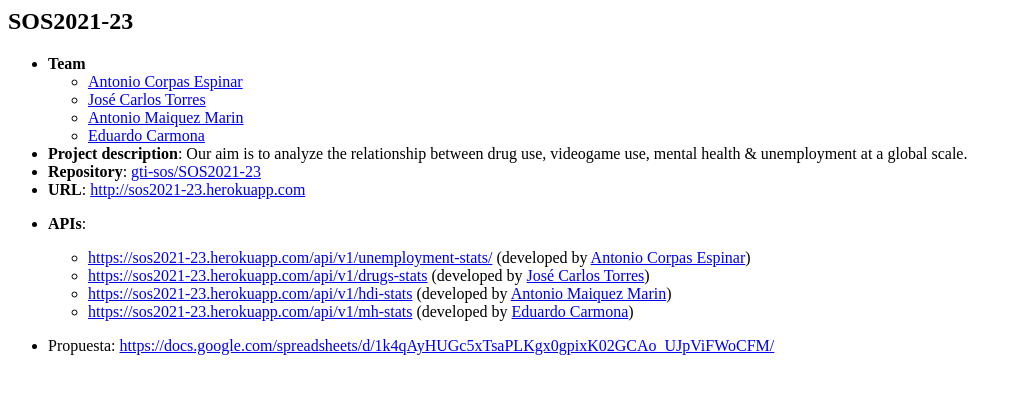
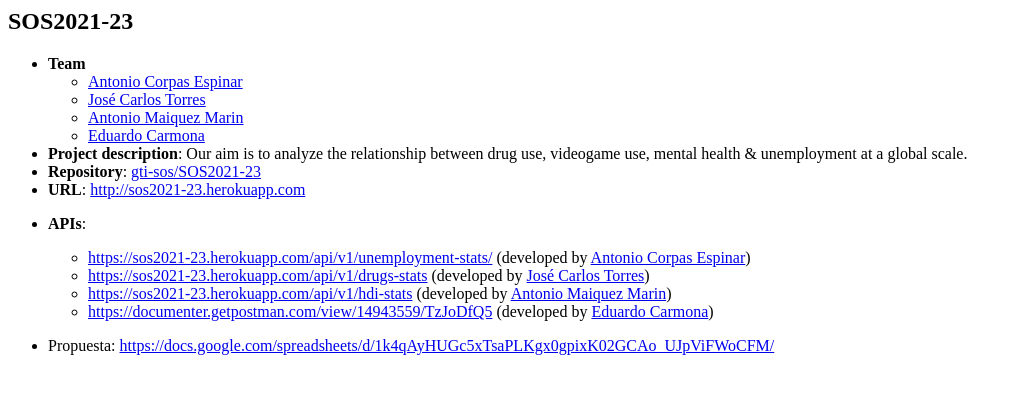
Before and after one commit to gti-sos/SOS2021-23-sandbox, a website: page public/index.html in a window 1280 px wide. Shown: the whole page, without its empty margins (0-1017 px from the left). Drawn offline with Linux system fonts and the light colour scheme.

Commit message:
Add mh-stats docs on .md and index.html

```diff
--- a/public/index.html
+++ b/public/index.html
@@ -15,7 +15,7 @@
 <li><a href="https://sos2021-23.herokuapp.com/api/v1/unemployment-stats/">https://sos2021-23.herokuapp.com/api/v1/unemployment-stats/</a> (developed by <a href="https://github.com/ace58">Antonio Corpas Espinar</a>)</li>
 <li><a href="https://sos2021-23.herokuapp.com/api/v1/drugs-stats">https://sos2021-23.herokuapp.com/api/v1/drugs-stats</a> (developed by <a href="https://github.com/secaasecas">José Carlos Torres</a>)</li>
 <li><a href="https://sos2021-23.herokuapp.com/api/v1/hdi-stats">https://sos2021-23.herokuapp.com/api/v1/hdi-stats</a> (developed by <a href="https://github.com/Jackman97">Antonio Maiquez Marin</a>)</li>
-<li><a href="https://sos2021-23.herokuapp.com/api/v1/mh-stats">https://sos2021-23.herokuapp.com/api/v1/mh-stats</a> (developed by <a href="https://github.com/Beelthazad">Eduardo Carmona</a>)</li>
+<li><a href="https://documenter.getpostman.com/view/14943559/TzJoDfQ5">https://documenter.getpostman.com/view/14943559/TzJoDfQ5</a> (developed by <a href="https://github.com/Beelthazad">Eduardo Carmona</a>)</li>
 </ul>
 </li>
 <li><p>Propuesta: <a href="https://docs.google.com/spreadsheets/d/1k4qAyHUGc5xTsaPLKgx0gpixK02GCAo_UJpViFWoCFM/">https://docs.google.com/spreadsheets/d/1k4qAyHUGc5xTsaPLKgx0gpixK02GCAo_UJpViFWoCFM/</a></p>
```
Also changed, not shown: README.md, 1 other file.
